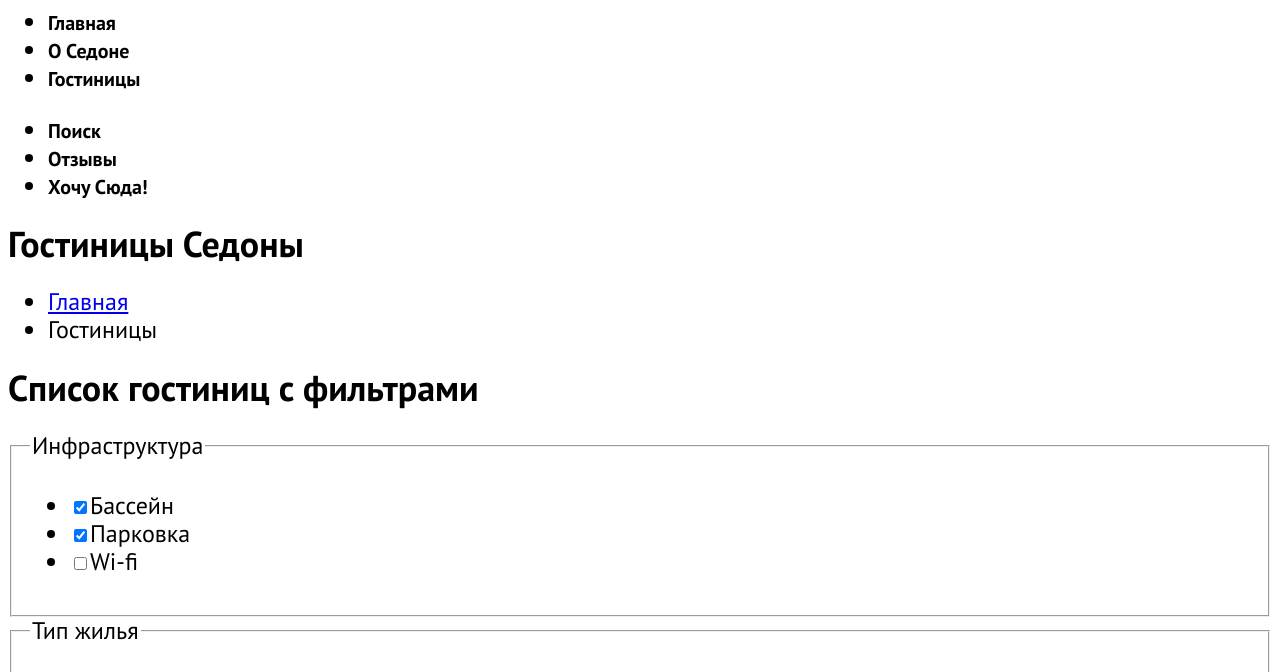
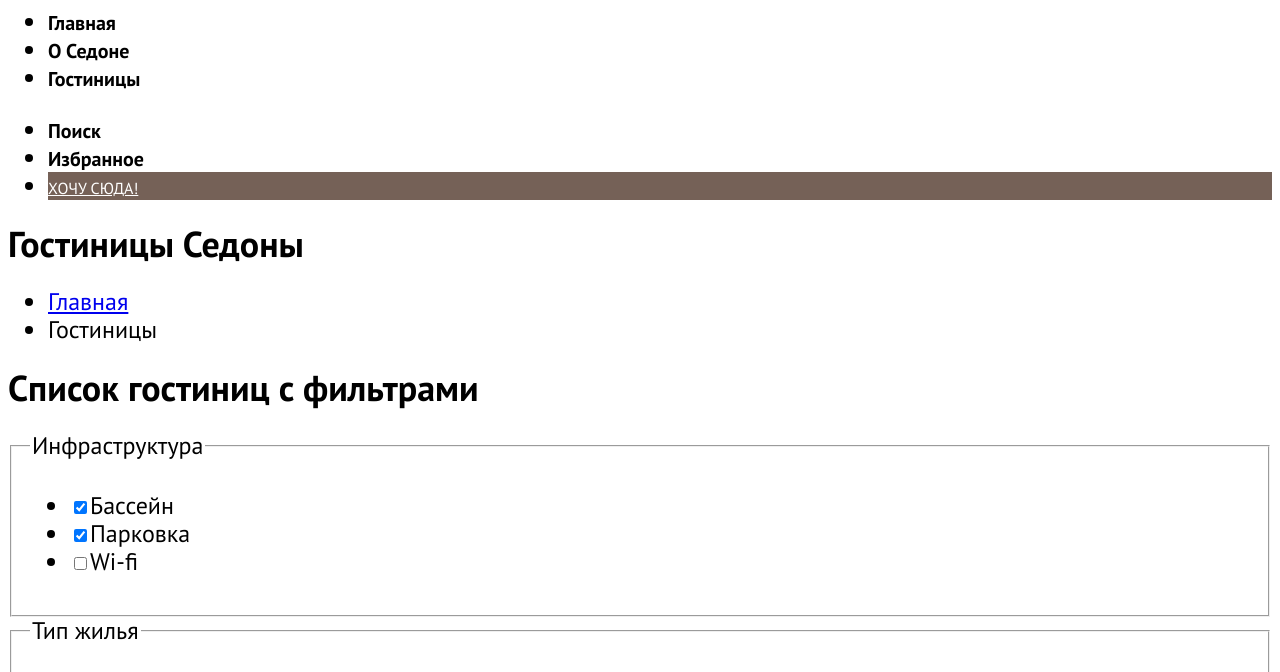
Before and after one commit to htmlacademy-htmlcss/2200947-sedona-36, a plain HTML site: page catalog.html in a window 1280 px wide. Shown: the part 100-772 px from the top of the page. Drawn offline with Linux system fonts and the light colour scheme.

Commit message:
Добавил стили ссылке в футере главной

```diff
--- a/catalog.html
+++ b/catalog.html
@@ -35,11 +35,11 @@
     </li>
     <li class="navigation-item">
       <a class="navigation-link" href="#">
-        <span class="visually-hidden">Отзывы</span>
+        <span class="visually-hidden">Избранное</span>
       </a>
     </li>
-    <li class="navigation-item">
-      <a class="navigation-link" href="#">Хочу сюда!</a>
+    <li class="navigation-item-here">
+      <a class="navigation-link-here" href="#">Хочу сюда!</a>
     </li>
   </ul>
   </nav>
@@ -217,7 +217,7 @@
 
 <!-- Раздел рассылка -->
 
-      <section class="newsletter-index">
+      <section class="newsletter-catalog">
         <h2 class="newsletter-title">Подпишитесь на рассылку</h2>
         <p class="newsletter-subscribtion">Только полезная информация и никакого спама,<br>честное бойскаутское!</p>
 
--- a/styles/styles.css
+++ b/styles/styles.css
@@ -33,6 +33,20 @@ body {
   text-transform: capitalize;
   text-decoration: none;
   color: #000000;
+}
+
+.navigation-item-here {
+  background-color: #756157;
+}
+
+.navigation-link-here {
+  font-family: "PT Sans", sans-serif;
+  font-style: 700;
+  font-size: 16px;
+  line-height: 20px;
+  text-transform: uppercase;
+  color: #FFFFFF;
+  text-align: Center;
 }
 
 /* Основная часть */
@@ -190,6 +204,8 @@ body {
   background-color: #756157;
 }
 
+
+
 /* Раздел рассылка */
 
 .newsletter-index {
```
Also changed, not shown: index.html (+2 -2 lines).
